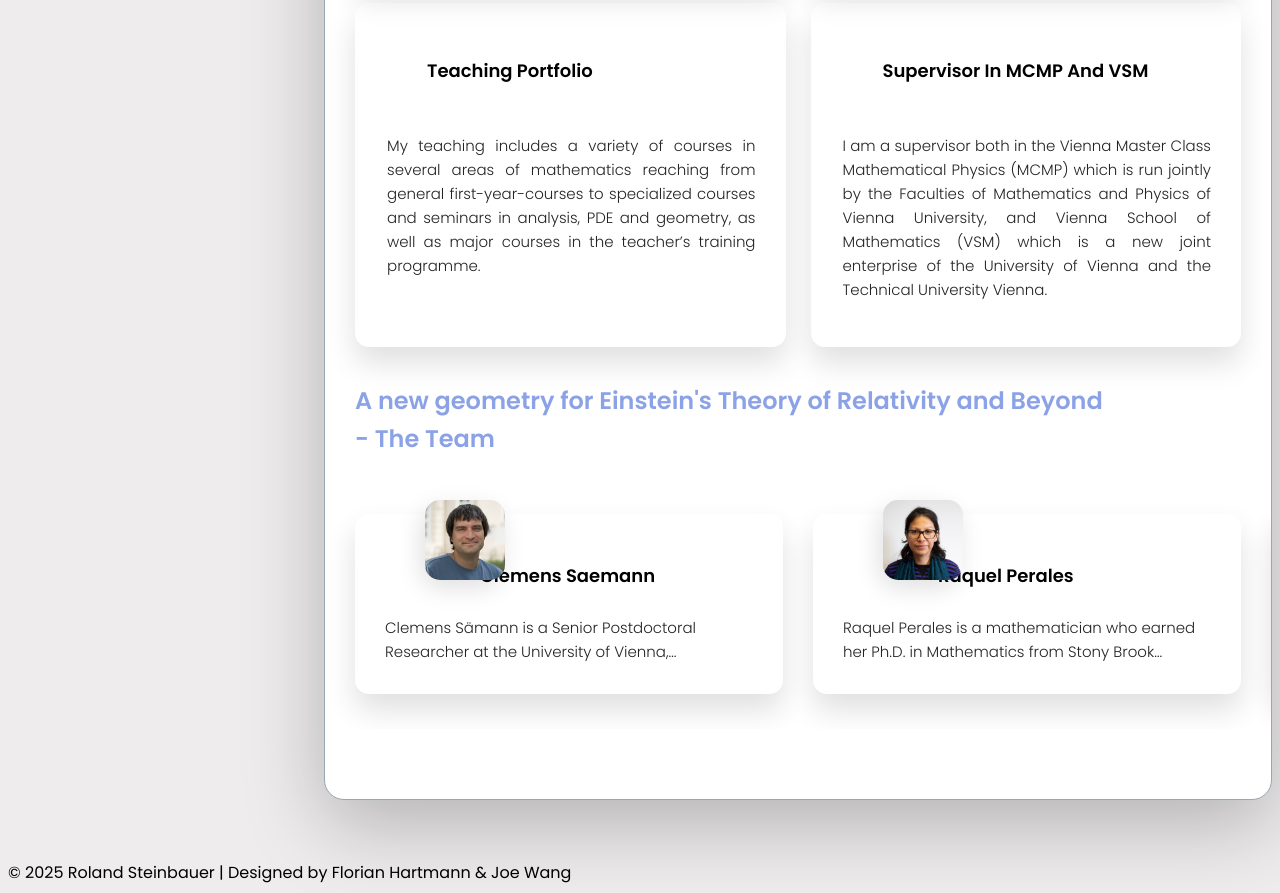
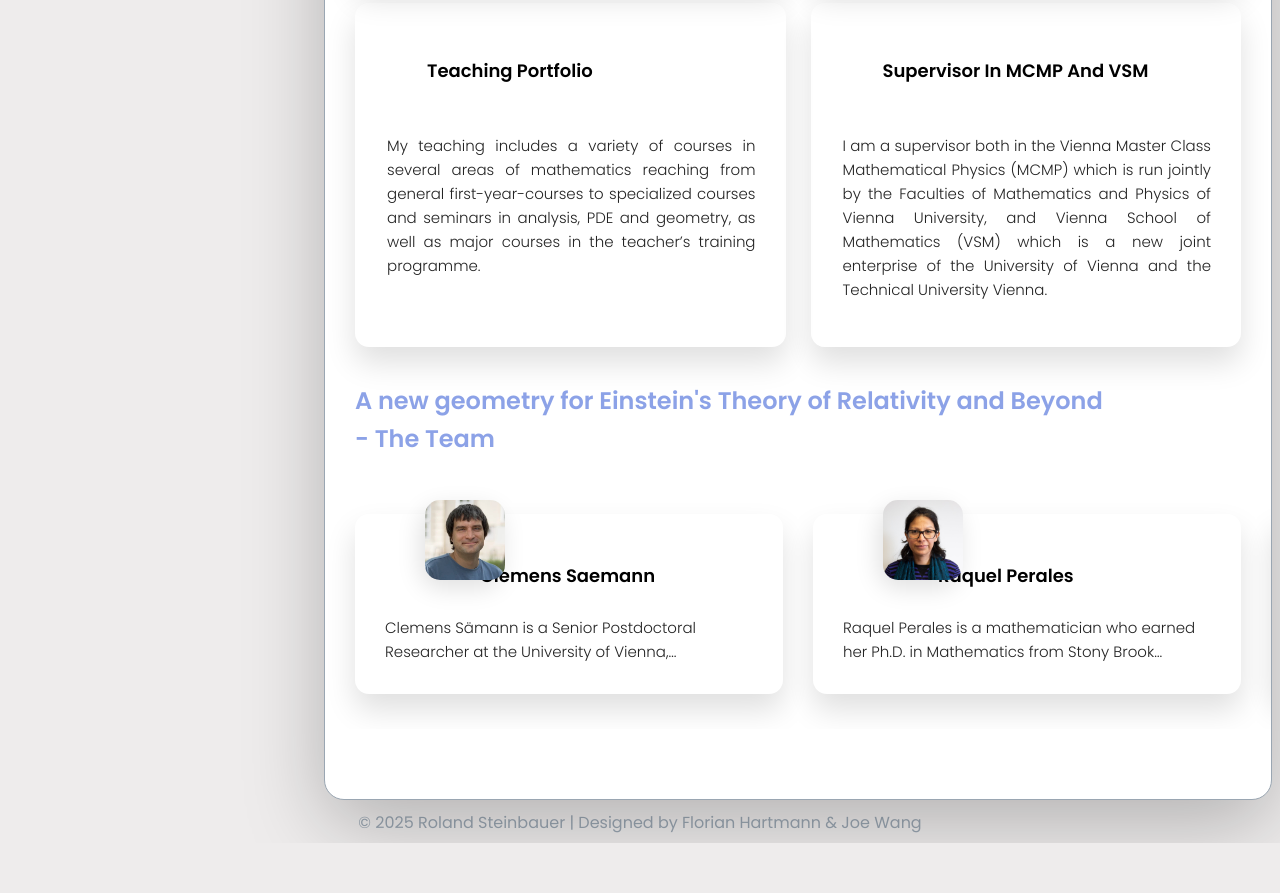
Before and after one commit to Brokoli5191/Website, a plain HTML site: page about.html in a window 1280 px wide. Shown: the part 1405-2298 px from the top of the page. After the commit the page ends 2248 px from the top, so only its background shows below. Drawn offline with nearby package versions, Linux system fonts and the light colour scheme.

Commit message:
Add files via upload

```diff
--- a/assets/css/style.css
+++ b/assets/css/style.css
@@ -139,7 +139,6 @@ a {
   }
 
 a:hover{
-
   color: var(--hover);
 }
 
@@ -183,6 +182,12 @@ body {
               color 0.3s ease-in-out,
               border-color 0.3s ease-in-out,
               box-shadow 0.3s ease-in-out;
+}
+
+footer {
+  text-align: center;
+  color: var(--jet);
+  margin-top: -50px;
 }
 
 
```
